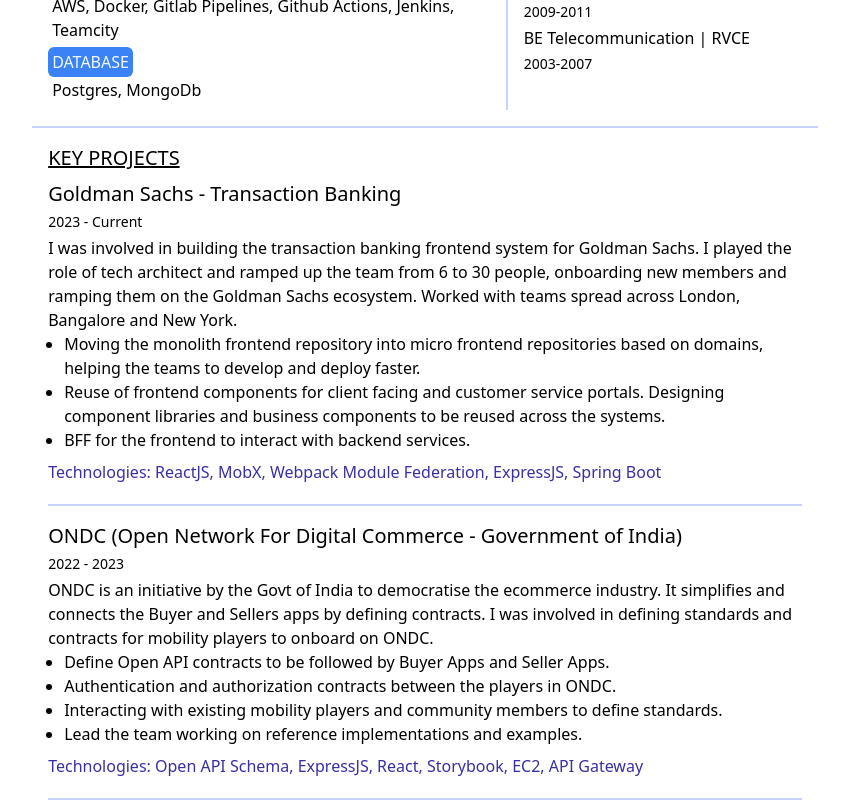
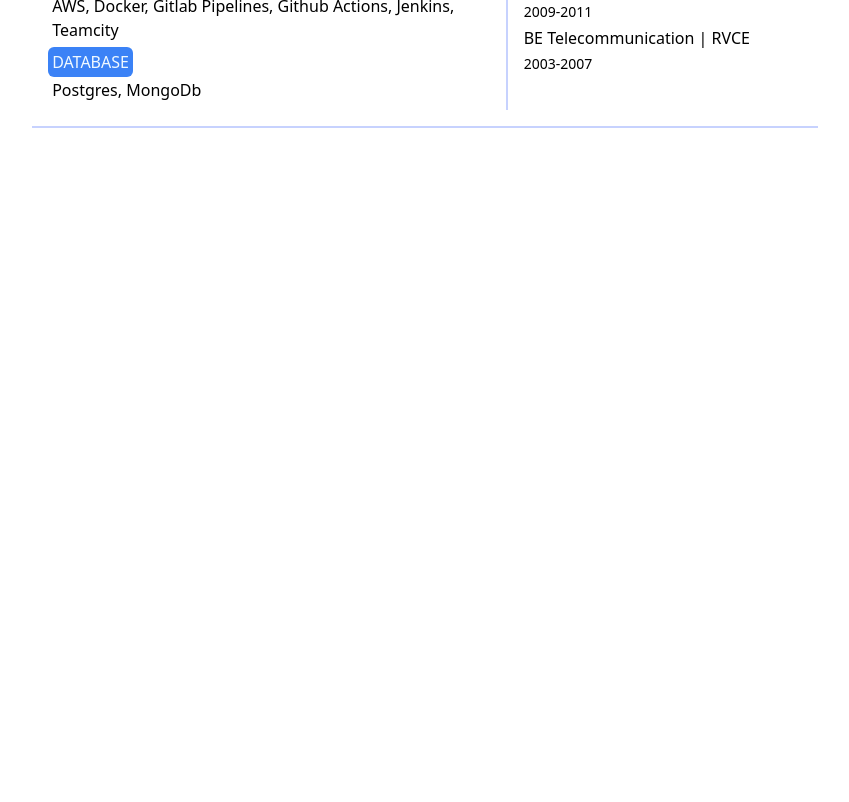
Before and after one commit to hariharanweb/hariharanweb-profile, a React (Create React App) app: page / in a window 1280 px wide. Shown: the part 800-1602 px from the top of the page, without its empty margins (215-1064 px from the left). After the commit the page ends 1198 px from the top, so only its background shows below. Built offline with nearby package versions, Linux system fonts and the light colour scheme.

Commit message:
add showProjects query param

```diff
--- a/src/App.tsx
+++ b/src/App.tsx
@@ -6,6 +6,8 @@
 import './App.css';
 
 const App = () => {
+  const queryParam = window.location.search.replace('?showProjects=', '')
+  const showProjects = 'true' === queryParam
   const skills = [
     { label: 'DESIGN', items: 'Microservices, Micro-Frontends, GraphQL' },
     { label: 'LANGUAGES', items: 'Java, ES6, Typescript, .net' },
@@ -189,7 +191,7 @@
           <div className='text-sm pt-1'>2003-2007</div>
         </div>
       </div>
-      <div className='px-4 pt-4'>
+      {showProjects && <div className='px-4 pt-4'>
         <h2 className="text-xl pb-2 underline">
           KEY PROJECTS
         </h2>
@@ -200,7 +202,7 @@
             })
           }
         </div>
-      </div>
+      </div>}
     </div >
   );
 }
```
